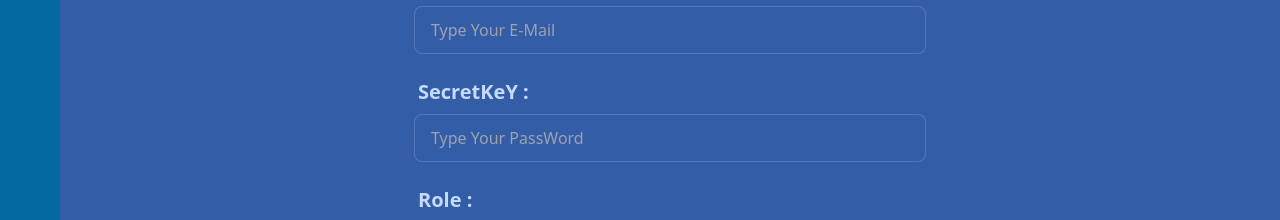
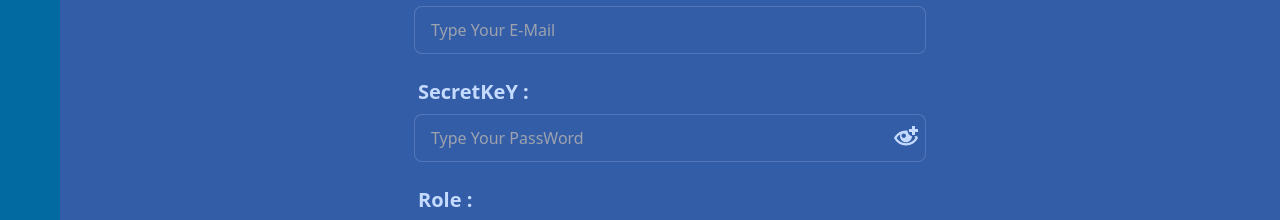
Before and after one commit to MahfujAhsan/library-management-client, a React (Create React App) app: page /signup in a window 1280 px wide. Shown: the part 306-526 px from the top of the page. Built offline with nearby package versions, Linux system fonts and the light colour scheme.

Commit message:
register form updated

```diff
--- a/src/components/Shared/SignUp.js
+++ b/src/components/Shared/SignUp.js
@@ -1,8 +1,12 @@
-import React from 'react';
+import React, { useState } from 'react';
 import { useForm } from "react-hook-form";
+import { ImEyePlus, ImEyeMinus } from 'react-icons/im';
 
 const SignUp = () => {
-
+    const [isShown, setIsSHown] = useState(false);
+    const togglePassword = () => {
+        setIsSHown((isShown) => !isShown);
+    };
     const { register, formState: { errors }, handleSubmit } = useForm();
     const onSubmit = data => {
         console.log(data)
@@ -51,11 +55,12 @@ const SignUp = () => {
                         {errors.email?.type === 'pattern' && <span class="label-text-alt text-accent">{errors.email?.message}</span>}
                     </label>
                 </div>
-                <div class="form-control mx-auto w-full max-w-xs lg:max-w-lg">
+                <div class="form-control mx-auto w-full max-w-xs lg:max-w-lg relative">
                     <label class="label font-bold">
                         <span class="label-text text-xl">SecretKeY :</span>
                     </label>
-                    <input type="password" placeholder="Type Your PassWord" class="input input-bordered w-full max-w-xs lg:max-w-lg" {...register("password",
+                    <div>
+                        <input type={isShown ? "text" : "password"} placeholder="Type Your PassWord" class="input input-bordered w-full max-w-xs lg:max-w-lg" {...register("password",
                             {
                                 required: {
                                     value: true,
@@ -66,6 +71,8 @@ const SignUp = () => {
                                     message: "At least 8 Character"
                                 }
                             })} />
+                        <button className='absolute right-2 top-14 text-xl lg:text-2xl' onClick={togglePassword}>{isShown ? <ImEyeMinus /> : <ImEyePlus />}</button>
+                    </div>
                     <label class="label">
                         {errors.password?.type === 'pattern' && <span class="label-text-alt text-accent">{errors.password?.message}</span>}
                         {errors.password?.type === 'required' && <span class="label-text-alt text-accent">{errors.password?.message}</span>}
```
Lines whose indentation alone changed are shown as unchanged.
